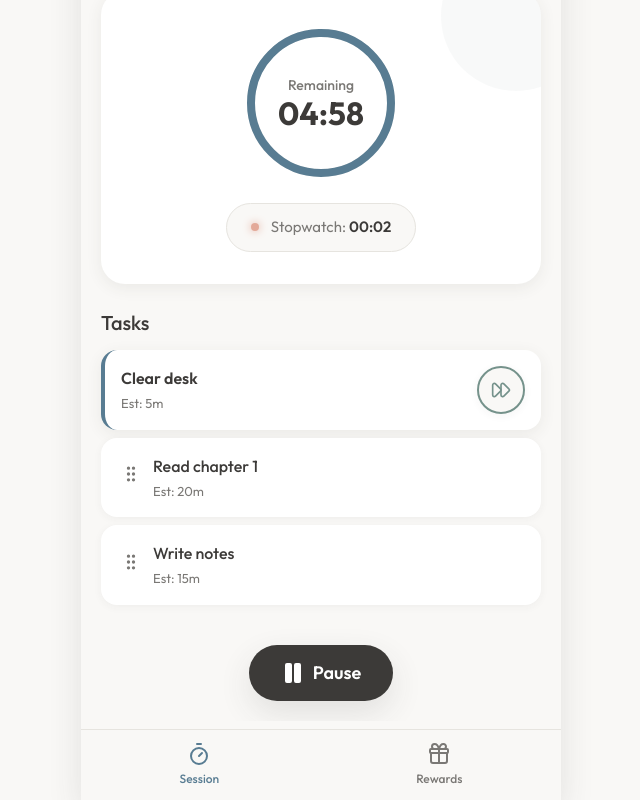
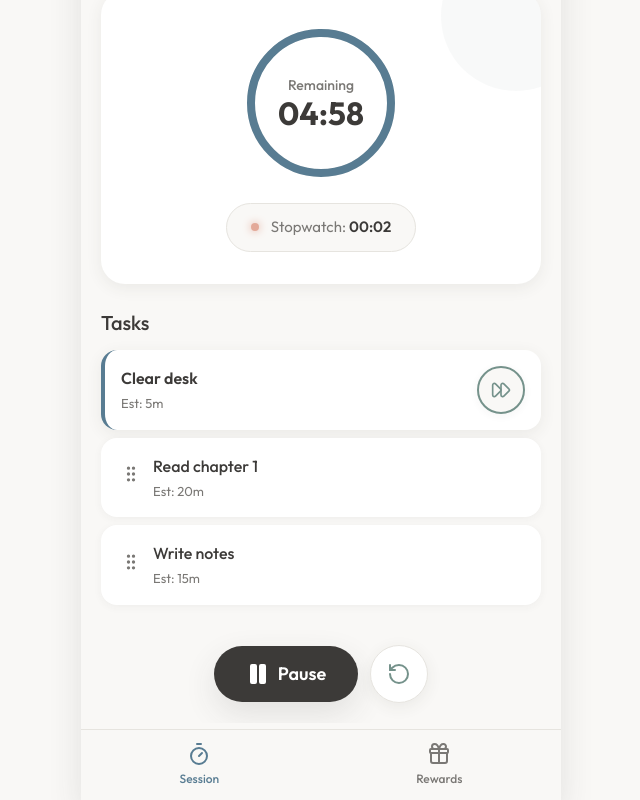
Before and after one commit to bishwas1113/Superfocus, a React (Vite) app: page / in a window 1280 px wide. Both pictures are taken after a click on the button "Start Session". Shown: the part 164-964 px from the top of the page, without its empty margins (319-959 px from the left). Built offline with nearby package versions, Linux system fonts and the light colour scheme.

Commit message:
Allow active task editing and add reset button to active session

```diff
--- a/src/components/SessionView.jsx
+++ b/src/components/SessionView.jsx
@@ -315,7 +315,7 @@ export default function SessionView({ preferences }) {
           </button>
         )}
 
-        {(sessionStatus === 'running' || sessionStatus === 'paused') && (
+        {(sessionStatus !== 'idle' && sessionStatus !== 'finished') && (
           <div style={{ display: 'flex', gap: '12px', alignItems: 'center' }}>
             {activeTaskIndex > 0 && (
               <button
@@ -332,6 +332,7 @@ export default function SessionView({ preferences }) {
                 <SkipBack size={24} />
               </button>
             )}
+
             <button
               onClick={togglePause}
               style={{
@@ -342,11 +343,29 @@ export default function SessionView({ preferences }) {
                 display: 'flex', alignItems: 'center', gap: '8px'
               }}
             >
-            {sessionStatus === 'running' ? (
+              {(sessionStatus === 'running' || sessionStatus === 'waiting_next') ? (
                 <><Pause size={24} fill="white" /> Pause</>
               ) : (
                 <><Play size={24} fill="white" /> Resume</>
               )}
+            </button>
+
+            <button
+              onClick={() => {
+                if(window.confirm('Are you sure you want to reset the session?')) {
+                  resetSession();
+                }
+              }}
+              title="Stop & Reset Session"
+              style={{
+                background: 'var(--bg-secondary)', color: 'var(--accent-primary)',
+                padding: '16px', borderRadius: 'var(--radius-full)',
+                boxShadow: 'var(--shadow-md)',
+                display: 'flex', alignItems: 'center', justifyContent: 'center',
+                border: '1px solid var(--border-color)'
+              }}
+            >
+              <RotateCcw size={24} />
             </button>
           </div>
         )}
--- a/src/components/TaskItem.jsx
+++ b/src/components/TaskItem.jsx
@@ -101,7 +101,7 @@ export default function TaskItem({
         </div>
       )}
 
-      <div style={{ flex: 1 }} onClick={() => !isActive && !isCompleted && setIsEditing(true)}>
+      <div style={{ flex: 1 }} onClick={() => !isCompleted && setIsEditing(true)}>
         <p style={{ fontWeight: isActive ? 600 : 500, color: isCompleted ? 'var(--text-secondary)' : 'var(--text-primary)', textDecoration: isCompleted ? 'line-through' : 'none' }}>
           {task.name}
         </p>
```
Lines whose indentation alone changed are shown as unchanged.
